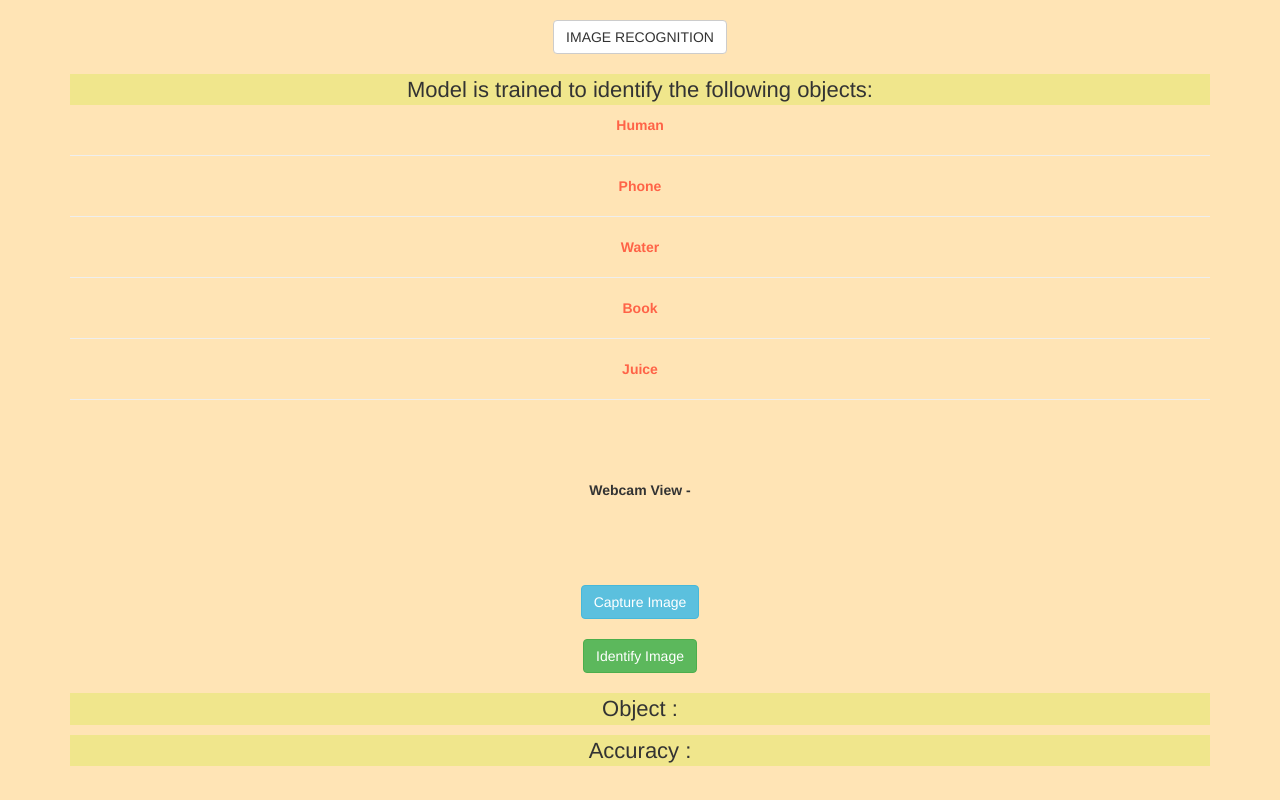
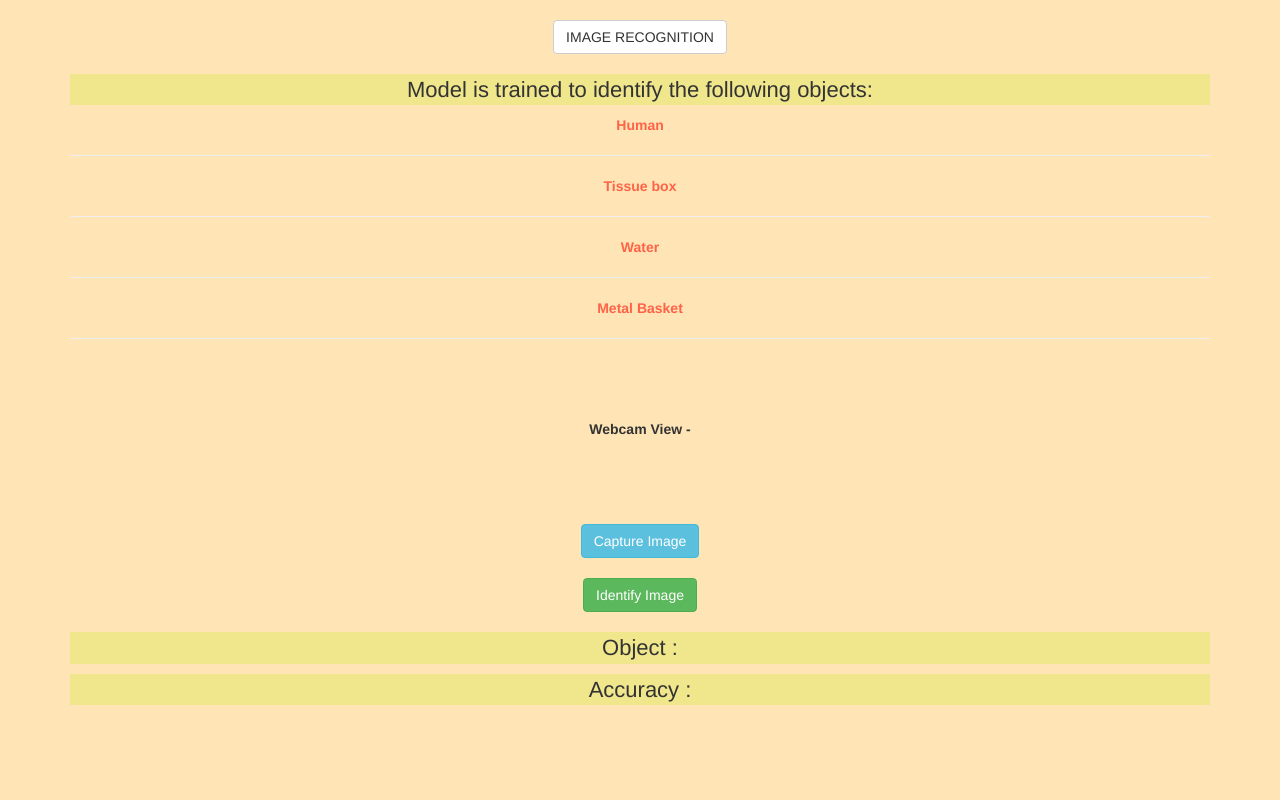
Before and after one commit to Coderkid2000/Taumatawhakatangihangakoauauotamateaturipukakapikimaungahoronukupokaiwhenuakitanatahu., a plain HTML site: page index.html in a window 1280 px wide. Drawn offline with nearby package versions, Linux system fonts and the light colour scheme; a script that the page names is missing.

Commit message:
Add files via upload

```diff
--- a/index.html
+++ b/index.html
@@ -25,13 +25,11 @@
       <b class="name_of_objects">
         Human
         <hr>
-        Phone
+        Tissue box
         <hr>
         Water
         <hr>
-        Book
-        <hr>
-        Juice
+        Metal Basket
       </b>
 <hr>
 <br>
--- a/main.js
+++ b/main.js
@@ -19,7 +19,7 @@ function take_snapshot()
 
 console.log('ml5 version:' , ml5.version);
 
-classifier = ml5.imageClassifier('https://teachablemachine.withgoogle.com/models/lCjq0lEvF/model.json',modelLoaded);
+classifier = ml5.imageClassifier('https://teachablemachine.withgoogle.com/models/NrSb6F76M/model.json',modelLoaded);
 
 function modelLoaded(){
     console.log('model loaded')
```
